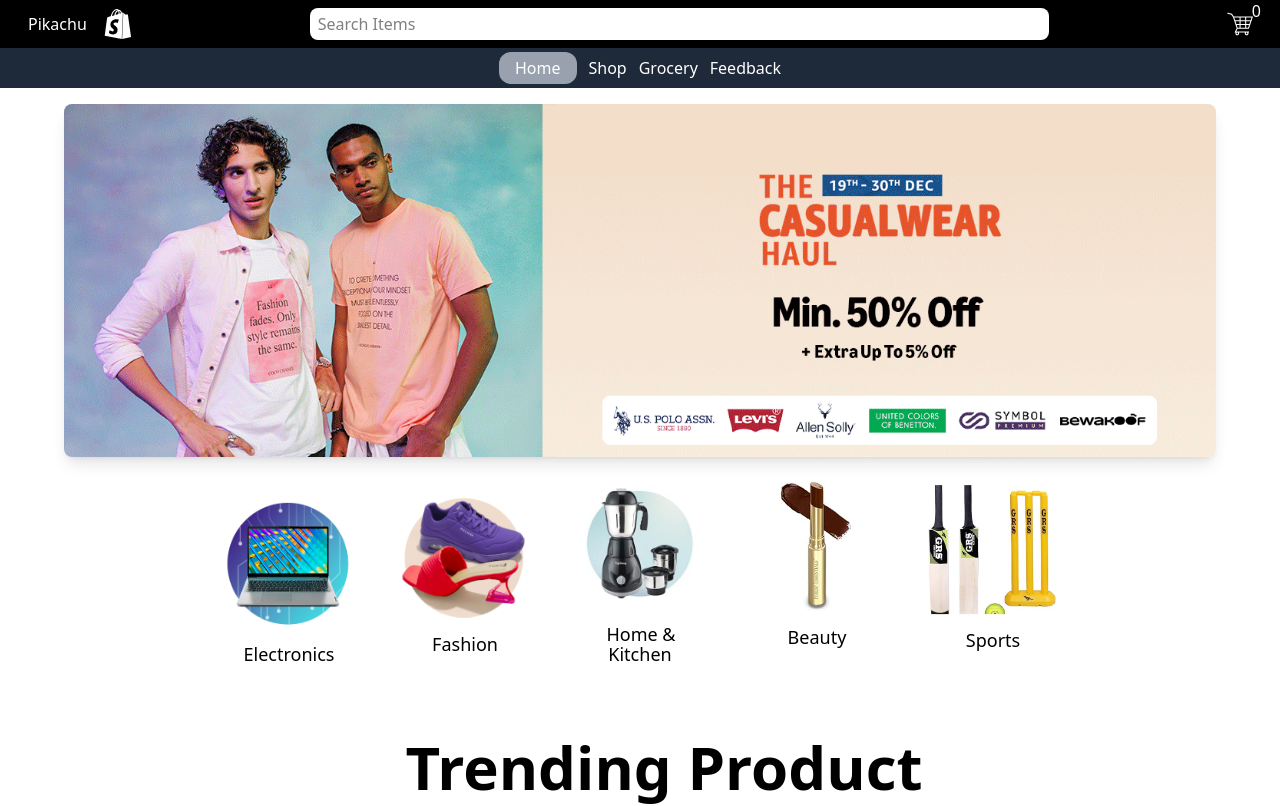
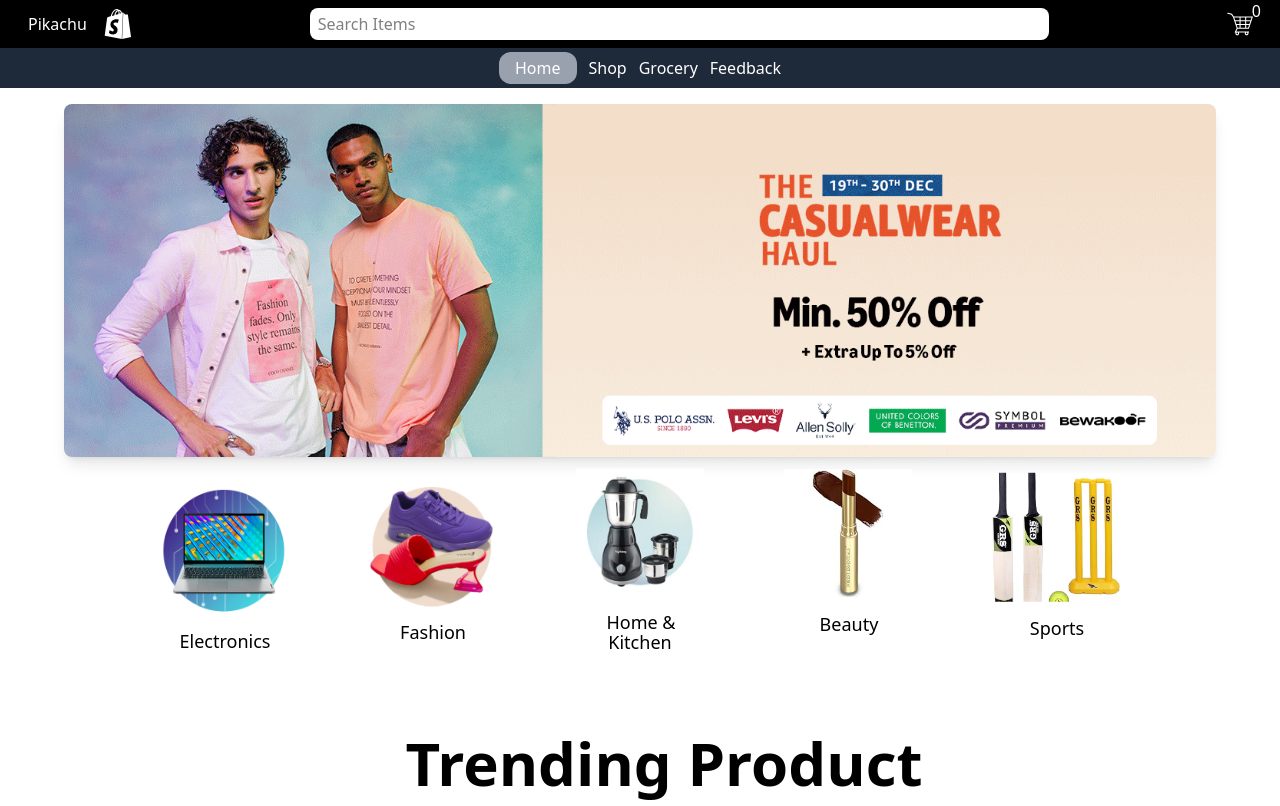
Before and after one commit to sachinpal14/E-Commerce, a React (Vite) app: page / in a window 1280 px wide. Shown: the top 806 px of the page. Built offline with nearby package versions, Linux system fonts and the light colour scheme.

Commit message:
work done

```diff
--- a/src/components/Footer/Footer.jsx
+++ b/src/components/Footer/Footer.jsx
@@ -4,7 +4,7 @@
   return (
     <div className='w-full h-18 mt-4 flex-col bg-black text-white flex items-center justify-center gap-1 text-xl'>
       &copy; Copyright Pikachu Shop
-      <h1>Project on the Working stage....</h1>
+
 
     </div>
   )
--- a/src/groceory.js
+++ b/src/groceory.js
@@ -45,224 +45,224 @@
     "id": 7,
     "name": "Oats",
     "category": "Grains",
-    "image": "https://dummyimage.com/320x240/000/fff.png?text=Oats",
+    "image": "https://img.freepik.com/free-psd/delicious-rice-bowl_23-2151865495.jpg?ga=GA1.1.110137616.1739461946&semt=ais_authors_boost",
     "price": 150
   },
   {
     "id": 8,
     "name": "Rye Flour",
     "category": "Grains",
-    "image": "https://dummyimage.com/320x240/000/fff.png?text=Rye+Flour",
+    "image": "https://img.freepik.com/free-psd/close-up-rice-isolated_23-2151656279.jpg?ga=GA1.1.110137616.1739461946&semt=ais_authors_boost",
     "price": 190
   },
   {
     "id": 9,
     "name": "Cornmeal",
     "category": "Grains",
-    "image": "https://dummyimage.com/320x240/000/fff.png?text=Cornmeal",
+    "image": "https://img.freepik.com/premium-photo/cornmeal-medium-wooden-bowl-white_693588-3086.jpg?ga=GA1.1.110137616.1739461946&semt=ais_authors_boost",
     "price": 160
   },
   {
     "id": 10,
     "name": "Sorghum",
     "category": "Grains",
-    "image": "https://dummyimage.com/320x240/000/fff.png?text=Sorghum",
+    "image": "https://img.freepik.com/premium-photo/plate-couscous-clipping-path-isolated-white-background_800514-406.jpg?ga=GA1.1.110137616.1739461946&semt=ais_authors_boost",
     "price": 170
   },
   {
     "id": 11,
     "name": "Milk",
     "category": "Dairy",
-    "image": "https://dummyimage.com/320x240/000/fff.png?text=Milk",
+    "image": "https://img.freepik.com/free-psd/still-life-iced-coffee-isolated_23-2150906957.jpg?ga=GA1.1.110137616.1739461946&semt=ais_authors_boost",
     "price": 50
   },
   {
     "id": 12,
     "name": "Yogurt",
     "category": "Dairy",
-    "image": "https://dummyimage.com/320x240/000/fff.png?text=Yogurt",
+    "image": "https://img.freepik.com/premium-psd/artisan-yogurt-jars-mockup-perspective_1332-27416.jpg?ga=GA1.1.110137616.1739461946&semt=ais_authors_boost",
     "price": 40
   },
   {
     "id": 13,
     "name": "Butter",
     "category": "Dairy",
-    "image": "https://dummyimage.com/320x240/000/fff.png?text=Butter",
+    "image": "https://img.freepik.com/premium-psd/ceramic-butter-dish-mockup-falling_1332-10123.jpg?ga=GA1.1.110137616.1739461946&semt=ais_authors_boost",
     "price": 70
   },
   {
     "id": 14,
     "name": "Cheese",
     "category": "Dairy",
-    "image": "https://dummyimage.com/320x240/000/fff.png?text=Cheese",
+    "image": "https://img.freepik.com/free-psd/view-fresh-delicious-cheese_23-2150961146.jpg?ga=GA1.1.110137616.1739461946&semt=ais_authors_boost",
     "price": 200
   },
   {
     "id": 15,
     "name": "Cream",
     "category": "Dairy",
-    "image": "https://dummyimage.com/320x240/000/fff.png?text=Cream",
+    "image": "https://img.freepik.com/premium-photo/whipped-cream-isolated-white-background_55883-532.jpg?ga=GA1.1.110137616.1739461946&semt=ais_hybrid",
     "price": 60
   },
   {
     "id": 16,
     "name": "Ice Cream",
     "category": "Dairy",
-    "image": "https://dummyimage.com/320x240/000/fff.png?text=Ice+Cream",
+    "image": "https://img.freepik.com/free-photo/chocolate-ice-cream-cone_1101-945.jpg?ga=GA1.1.110137616.1739461946&semt=ais_hybrid",
     "price": 120
   },
   {
     "id": 17,
     "name": "Cottage Cheese",
     "category": "Dairy",
-    "image": "https://dummyimage.com/320x240/000/fff.png?text=Cottage+Cheese",
+    "image": "https://img.freepik.com/premium-psd/view-fresh-delicious-cheese_23-2150961151.jpg?ga=GA1.1.110137616.1739461946&semt=ais_authors_boost",
     "price": 90
   },
   {
     "id": 18,
     "name": "Paneer",
     "category": "Dairy",
-    "image": "https://dummyimage.com/320x240/000/fff.png?text=Paneer",
+    "image": "https://img.freepik.com/premium-photo/cheese-cubes-plate-with-lettuce-leaves_172579-85.jpg?ga=GA1.1.110137616.1739461946&semt=ais_authors_boost",
     "price": 80
   },
   {
     "id": 19,
     "name": "Buttermilk",
     "category": "Dairy",
-    "image": "https://dummyimage.com/320x240/000/fff.png?text=Buttermilk",
+    "image": "https://img.freepik.com/premium-photo/abstract-minimal-kitchen-objects-jug-with-milk_23-2148835252.jpg?ga=GA1.1.110137616.1739461946&semt=ais_authors_boost",
     "price": 30
   },
   {
     "id": 20,
     "name": "Ghee",
     "category": "Dairy",
-    "image": "https://dummyimage.com/320x240/000/fff.png?text=Ghee",
+    "image": "https://img.freepik.com/premium-psd/top-view-delicious-cooked-egg-isolated_23-2151361617.jpg?ga=GA1.1.110137616.1739461946&semt=ais_authors_boost",
     "price": 220
   },
   {
     "id": 21,
     "name": "Apples",
     "category": "Fruits",
-    "image": "https://dummyimage.com/320x240/000/fff.png?text=Apples",
+    "image": "https://img.freepik.com/free-psd/close-up-delicious-apples_23-2151868306.jpg?ga=GA1.1.110137616.1739461946&semt=ais_authors_boost",
     "price": 100
   },
   {
     "id": 22,
     "name": "Bananas",
     "category": "Fruits",
-    "image": "https://dummyimage.com/320x240/000/fff.png?text=Bananas",
+    "image": "https://img.freepik.com/free-photo/close-up-banana-white-background_23-2151006042.jpg?ga=GA1.1.110137616.1739461946&semt=ais_authors_boost",
     "price": 40
   },
   {
     "id": 23,
     "name": "Oranges",
     "category": "Fruits",
-    "image": "https://dummyimage.com/320x240/000/fff.png?text=Oranges",
+    "image": "https://img.freepik.com/free-psd/view-fresh-orange-fruits_23-2150160405.jpg?ga=GA1.1.110137616.1739461946&semt=ais_authors_boost",
     "price": 80
   },
   {
     "id": 24,
     "name": "Grapes",
     "category": "Fruits",
-    "image": "https://dummyimage.com/320x240/000/fff.png?text=Grapes",
+    "image": "https://img.freepik.com/free-photo/view-delicious-green-grapes_23-2151566014.jpg?ga=GA1.1.110137616.1739461946&semt=ais_authors_boost",
     "price": 90
   },
   {
     "id": 25,
     "name": "Mangoes",
     "category": "Fruits",
-    "image": "https://dummyimage.com/320x240/000/fff.png?text=Mangoes",
+    "image": "https://img.freepik.com/free-psd/delicious-mango-studio_23-2151843107.jpg?ga=GA1.1.110137616.1739461946&semt=ais_authors_boost",
     "price": 180
   },
   {
     "id": 26,
     "name": "Papaya",
     "category": "Fruits",
-    "image": "https://dummyimage.com/320x240/000/fff.png?text=Papaya",
+    "image": "https://img.freepik.com/free-photo/tasty-papaya-still-life_23-2151580897.jpg?ga=GA1.1.110137616.1739461946&semt=ais_authors_boost",
     "price": 90
   },
   {
     "id": 27,
     "name": "Pineapple",
     "category": "Fruits",
-    "image": "https://dummyimage.com/320x240/000/fff.png?text=Pineapple",
+    "image": "https://img.freepik.com/free-psd/close-up-pineapple-isolated_23-2151320136.jpg?ga=GA1.1.110137616.1739461946&semt=ais_authors_boost",
     "price": 150
   },
   {
     "id": 28,
     "name": "Watermelon",
     "category": "Fruits",
-    "image": "https://dummyimage.com/320x240/000/fff.png?text=Watermelon",
+    "image": "https://img.freepik.com/free-psd/fruits-composition-isolated_23-2151856344.jpg?ga=GA1.1.110137616.1739461946&semt=ais_authors_boost",
     "price": 120
   },
   {
     "id": 29,
     "name": "Strawberries",
     "category": "Fruits",
-    "image": "https://dummyimage.com/320x240/000/fff.png?text=Strawberries",
+    "image": "https://img.freepik.com/free-photo/fresh-strawberries-jar-white-background_23-2147879606.jpg?ga=GA1.1.110137616.1739461946&semt=ais_authors_boost",
     "price": 200
   },
   {
     "id": 30,
     "name": "Blueberries",
     "category": "Fruits",
-    "image": "https://dummyimage.com/320x240/000/fff.png?text=Blueberries",
+    "image": "https://img.freepik.com/premium-photo/group-blueberries-isolated-close-up_185193-2079.jpg?ga=GA1.1.110137616.1739461946&semt=ais_authors_boost",
     "price": 220
   },
   {
     "id": 31,
     "name": "Potatoes",
     "category": "Vegetables",
-    "image": "https://dummyimage.com/320x240/000/fff.png?text=Potatoes",
+    "image": "https://img.freepik.com/premium-photo/several-tubers-young-potatoes-lie-white-background-isolated_414617-660.jpg?ga=GA1.1.110137616.1739461946&semt=ais_hybrid",
     "price": 30
   },
   {
     "id": 32,
     "name": "Onions",
     "category": "Vegetables",
-    "image": "https://dummyimage.com/320x240/000/fff.png?text=Onions",
+    "image": "https://img.freepik.com/free-photo/red-whole-sliced-onion-fresh-onion-isolated-white-surface-with-clipping-path-sliced-red-onion-with-parsley-white_1150-44629.jpg?ga=GA1.1.110137616.1739461946&semt=ais_authors_boost",
     "price": 25
   },
   {
     "id": 33,
     "name": "Tomatoes",
     "category": "Vegetables",
-    "image": "https://dummyimage.com/320x240/000/fff.png?text=Tomatoes",
+    "image": "https://img.freepik.com/premium-photo/ripe-tomatoes-isolated_92795-1333.jpg?ga=GA1.1.110137616.1739461946&semt=ais_authors_boost",
     "price": 35
   },
   {
     "id": 34,
     "name": "Carrots",
     "category": "Vegetables",
-    "image": "https://dummyimage.com/320x240/000/fff.png?text=Carrots",
+    "image": "https://img.freepik.com/free-psd/view-healthy-fresh-vegetables_23-2150112927.jpg?ga=GA1.1.110137616.1739461946&semt=ais_authors_boost",
     "price": 30
   },
   {
     "id": 35,
     "name": "Broccoli",
     "category": "Vegetables",
-    "image": "https://dummyimage.com/320x240/000/fff.png?text=Broccoli",
+    "image": "https://img.freepik.com/premium-photo/broccoli-slicing-pieces-white-background_978449-323.jpg?ga=GA1.1.110137616.1739461946&semt=ais_authors_boost",
     "price": 60
   },
   {
     "id": 36,
     "name": "Spinach",
     "category": "Vegetables",
-    "image": "https://dummyimage.com/320x240/000/fff.png?text=Spinach",
+    "image": "https://img.freepik.com/premium-photo/close-up-fresh-spinach-isolated_454083-4.jpg?ga=GA1.1.110137616.1739461946&semt=ais_authors_boost",
     "price": 40
   },
   {
     "id": 37,
     "name": "Cabbage",
     "category": "Vegetables",
-    "image": "https://dummyimage.com/320x240/000/fff.png?text=Cabbage",
+    "image": "https://img.freepik.com/premium-photo/cabbage-isolated-white-background_63373-1.jpg?ga=GA1.1.110137616.1739461946&semt=ais_authors_boost",
     "price": 35
   },
   {
     "id": 38,
     "name": "Bell Peppers",
     "category": "Vegetables",
-    "image": "https://dummyimage.com/320x240/000/fff.png?text=Bell+Peppers",
+    "image": "https://img.freepik.com/free-vector/cucumber-isolated-white_98292-5103.jpg?ga=GA1.1.110137616.1739461946&semt=ais_authors_boost",
     "price": 50
   },
   {
@@ -276,77 +276,77 @@
     "id": 40,
     "name": "Lettuce",
     "category": "Vegetables",
-    "image": "https://dummyimage.com/320x240/000/fff.png?text=Lettuce",
+    "image": "https://img.freepik.com/premium-photo/lettuce-leaves-white-background_770606-1345.jpg?ga=GA1.1.110137616.1739461946&semt=ais_authors_boost",
     "price": 30
   },
   {
     "id": 41,
     "name": "Sugar",
     "category": "Staples",
-    "image": "https://dummyimage.com/320x240/000/fff.png?text=Sugar",
+    "image": "https://img.freepik.com/premium-photo/birch-sugar-still-life_23-2151363139.jpg?ga=GA1.1.110137616.1739461946&semt=ais_authors_boost",
     "price": 40
   },
   {
     "id": 42,
     "name": "Salt",
     "category": "Staples",
-    "image": "https://dummyimage.com/320x240/000/fff.png?text=Salt",
+    "image": "https://img.freepik.com/free-psd/close-up-rice-isolated_23-2151656287.jpg?ga=GA1.1.110137616.1739461946&semt=ais_authors_boost",
     "price": 20
   },
   {
     "id": 43,
     "name": "Cooking Oil",
     "category": "Staples",
-    "image": "https://dummyimage.com/320x240/000/fff.png?text=Cooking+Oil",
+    "image": "https://img.freepik.com/free-psd/organic-product-bottle_23-2151832420.jpg?ga=GA1.1.110137616.1739461946&semt=ais_authors_boost",
     "price": 150
   },
   {
     "id": 44,
     "name": "Mustard Oil",
     "category": "Staples",
-    "image": "https://dummyimage.com/320x240/000/fff.png?text=Mustard+Oil",
+    "image": "https://img.freepik.com/premium-photo/rapeseed-oil-bottle_857988-932.jpg?ga=GA1.1.110137616.1739461946&semt=ais_authors_boost",
     "price": 130
   },
   {
     "id": 45,
     "name": "Vinegar",
     "category": "Staples",
-    "image": "https://dummyimage.com/320x240/000/fff.png?text=Vinegar",
+    "image": "https://img.freepik.com/free-psd/kombucha-drink-isolated_23-2151264033.jpg?ga=GA1.1.110137616.1739461946&semt=ais_authors_boost",
     "price": 60
   },
   {
     "id": 46,
     "name": "Soy Sauce",
     "category": "Staples",
-    "image": "https://dummyimage.com/320x240/000/fff.png?text=Soy+Sauce",
+    "image": "https://img.freepik.com/premium-psd/soy-sauce-packaging-mockup_23-2150349880.jpg?ga=GA1.1.110137616.1739461946&semt=ais_authors_boost",
     "price": 70
   },
   {
     "id": 47,
     "name": "Honey",
     "category": "Staples",
-    "image": "https://dummyimage.com/320x240/000/fff.png?text=Honey",
+    "image": "https://img.freepik.com/free-photo/close-up-bee-filing-hive-with-honey_23-2150903633.jpg?ga=GA1.1.110137616.1739461946&semt=ais_authors_boost",
     "price": 100
   },
   {
     "id": 48,
     "name": "Tea Leaves",
     "category": "Staples",
-    "image": "https://dummyimage.com/320x240/000/fff.png?text=Tea+Leaves",
+    "image": "https://img.freepik.com/premium-psd/realistic-leaf-white-background_23-2150356790.jpg?ga=GA1.1.110137616.1739461946&semt=ais_authors_boost",
     "price": 150
   },
   {
     "id": 49,
     "name": "Coffee Powder",
     "category": "Staples",
-    "image": "https://dummyimage.com/320x240/000/fff.png?text=Coffee+Powder",
+    "image": "https://img.freepik.com/free-photo/close-up-scoop-with-coffee-copy-space_23-2148336738.jpg?ga=GA1.1.110137616.1739461946&semt=ais_authors_boost",
     "price": 200
   },
   {
     "id": 50,
     "name": "Mixed Spices",
     "category": "Staples",
-    "image": "https://dummyimage.com/320x240/000/fff.png?text=Mixed+Spices",
+    "image": "https://img.freepik.com/free-photo/top-view-powder-spices-spoon_23-2148285443.jpg?ga=GA1.1.110137616.1739461946&semt=ais_authors_boost",
     "price": 80
   }
 ]
--- a/src/pages/Grocery.jsx
+++ b/src/pages/Grocery.jsx
@@ -34,7 +34,7 @@
         whileInView={{ opacity: 1, x: 0 }}
         initial={{ x: -100, opacity: 0 }}
         transition={{ duration: 1.5, delay: 0.3 }}
-        className="flex flex-wrap items-center justify-center"
+        className="flex flex-wrap  justify-center bg-red-400"
       >
         {categ.map((item, idx) => (
           <motion.div
@@ -65,7 +65,7 @@
             </motion.div>
           ))
         ) : (
-          <p className="text-xl font-semibold text-gray-500">
+          <p className="text-xl font-semibold text-gray-500 py-4 ">
             No products found
           </p>
         )}
--- a/src/pages/Home.jsx
+++ b/src/pages/Home.jsx
@@ -44,7 +44,7 @@
         whileInView={{ opacity: 1, x: 0 }}
         initial={{ x: -100, opacity: 0 }}
         transition={{ duration: 1.5, delay: 0.3 }}
-        className="flex flex-wrap gap-4 px-4 py-2 justify-center items-center  md:mt-5 "
+        className="flex flex-wrap gap-4 px-4 py-2 justify-center  items-center  w-full  "
       >
         {categ.slice(0, 5).map((item, idx) => {
           return (
@@ -53,6 +53,7 @@
               initial="initial"
               animate="animate"
               key={idx}
+              className="flex flex-wrap px-4 py-2 justify-between items-center gap-5"
               onClick={() => {
                 filterCategory(item.name);
               }}
```
Also changed, not shown: src/components/Popular/Popular.jsx (+18 -6 lines).
